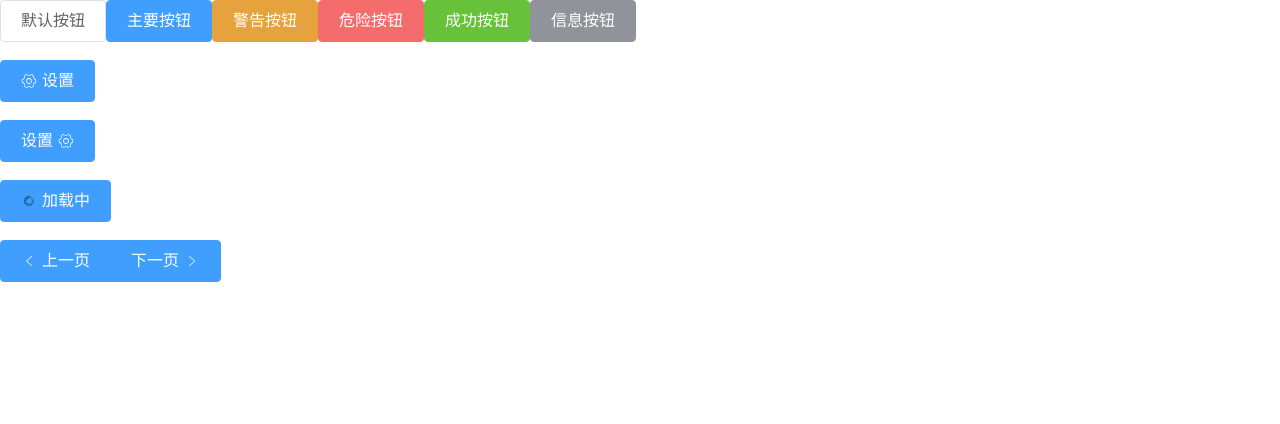
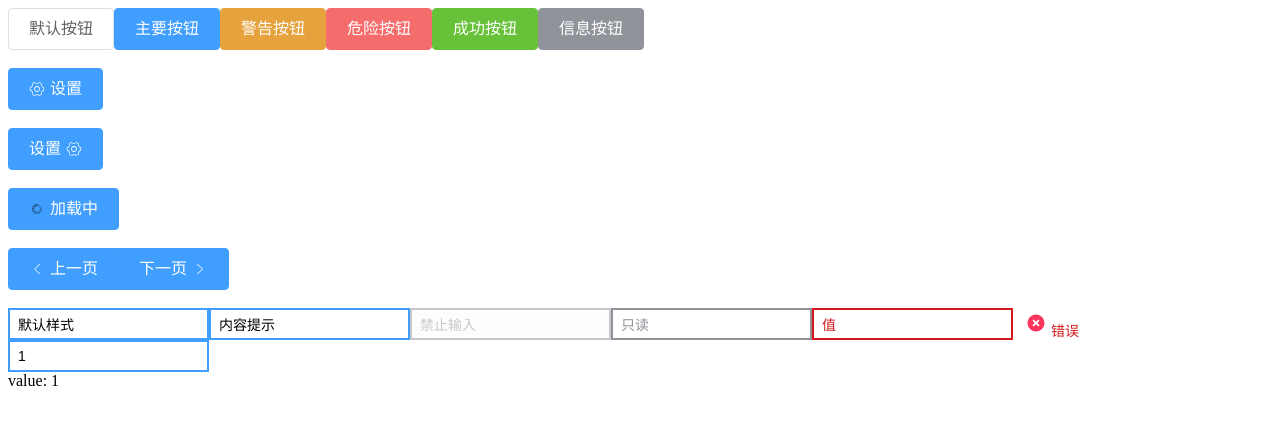
Before and after one commit to ruiqi11/PorUI, a Vue app: page / in a window 1280 px wide. Shown: the top 424 px of the page. Built offline with nearby package versions, Linux system fonts and the light colour scheme.

Commit message:
add input

```diff
--- a/src/App.vue
+++ b/src/App.vue
@@ -25,5 +25,28 @@
       <por-button icon='icon-back' type="primary" >上一页</por-button>
       <por-button icon='icon-more' type="primary" icon-position='right'>下一页</por-button>
     </por-button-group>
+    <br />
+    <br />
+    <!-- 输入框 -->
+    <por-input value="默认样式"></por-input>
+    <por-input value="内容提示" title="内容提示"></por-input>
+    <por-input value="禁止输入" disabled></por-input>
+    <por-input value="只读" readonly></por-input>
+    <por-input value="值" error="错误"></por-input>
+    <br/>
+    <!-- 双向绑定（Vue自有的） -->
+    <por-input v-model="value"></por-input>
+    <div>
+      value: {{value}}
+    </div>
   </div>
 </template>
+<script>
+export default {
+  data: function(){
+    return{
+      value: 1
+    }
+  }
+}
+</script>
--- a/src/packages/button-group.vue
+++ b/src/packages/button-group.vue
@@ -19,7 +19,7 @@ export default {
 }
 </script>
 
-<style lang='scss'>
+<style lang='scss' scoped>
 @import "./../styles/_var.scss"; // 导入公共样式
 // 通过样式让整个按钮组只有四个角是圆角，并且两个按钮之间只有1px边框
 .button-group {
--- a/src/packages/button.vue
+++ b/src/packages/button.vue
@@ -70,7 +70,7 @@ export default {
 </script>
 
 
-<style lang='scss'>
+<style lang='scss' scoped>
 // 导入公共样式
 @import '../styles/_var.scss';
 
@@ -169,59 +169,4 @@ export default {
     order: 1;
   }
 }
-
-  // 因为五中类型的按钮样式一个个写太过复杂，这里采用scss的循环遍历@each来写
-  // 格式：
-  // @each 类型,颜色  in (key:值) {
-  //  #{}取值表达式
-  // }
-
-  $color-list: (
-    primary: $primary,
-    success: $success,
-    info: $info,
-    warning: $warning,
-    danger: $danger
-  );
-  @each $c123, $c2 in $color-list {
-    #{"." + $c123} {
-      background: #{$c2};
-      border: 1px solid #{$c2};
-      color: #fff;
-      fill: #fff; //把颜色填充到当前元素内
-    }
-  }
-  @each $type,
-    $color
-      in (
-        primary: $primary-hover,
-        success: $success-hover,
-        info: $info-hover,
-        warning: $warning-hover,
-        danger: $danger-hover
-      )
-  {
-    #{"." + $type}:hover {
-      background: #{$color};
-      border: 1px solid #{$color};
-      color: #fff;
-    }
-  }
-  @each $type,
-    $color
-      in (
-        primary: $primary-active,
-        success: $success-active,
-        info: $info-active,
-        warning: $warning-active,
-        danger: $danger-active
-      )
-  {
-    #{"." + $type}:active,
-    #{"." + $type}:focus {
-      background: #{$color};
-      border: 1px solid #{$color};
-      color: #fff;
-    }
-  }
 </style>
--- a/src/packages/icon.vue
+++ b/src/packages/icon.vue
@@ -15,7 +15,7 @@
     }
   }
 </script>
-<style>
+<style scoped>
   .por-icon {
     width: 30px;
     height: 30px;
--- a/src/packages/index.js
+++ b/src/packages/index.js
@@ -2,6 +2,7 @@
 import Button from './button.vue'
 import Icon from './icon.vue'
 import ButtonGroup from './button-group.vue'
+import Input from './input.vue'
 
 // 在install方法里注册 全局组件
 // 引入的时候，use这个方法
@@ -10,6 +11,7 @@ const install = (Vue) => {
   Vue.component(Button.name, Button)
   Vue.component(Icon.name, Icon)
   Vue.component(ButtonGroup.name, ButtonGroup)
+  Vue.component(Input.name, Input)
 }
 
 
--- /dev/null
+++ b/src/packages/input.vue
@@ -0,0 +1,103 @@
+<template>
+  <div class="message" :class="{error}">
+    <!-- 给input绑定原生事件，当这些事件触发时：
+    去触发自定义事件，将value作为参数传入父组件中-->
+    <input
+      type="text"
+      :value="value"
+      :title="title"
+      :disabled="disabled"
+      :readonly="readonly"
+      @change="$emit('change', $event.target.value)"
+      @input="$emit('input', $event.target.value)"
+      @focus="$emit('focus', $event.target.value)"
+      @blur="$emit('blur', $event.target.value)"
+    />
+    <div v-if="error">
+      <!-- <icon name="error" fill="danger" border></icon> -->
+      <por-icon icon="icon-cuowu"></por-icon>
+      <span class="error-message">{{error}}</span>
+    </div>
+  </div>
+</template>
+<script>
+export default {
+  name: "por-input",
+  props: {
+    value: {
+      type: String
+    },
+    // 鼠标放置显示的提示
+    title: {
+      type: String
+    },
+    // 禁用
+    disabled: {
+      type: Boolean,
+      default: false
+    },
+    readonly: {
+      type: Boolean,
+      default: false
+    },
+    error: {
+      type: String
+    }
+  }
+};
+</script>
+<style lang="scss" scoped>
+@import '../styles/_var.scss';
+
+.message {
+  font-size: $font-size;
+  display: inline-flex;
+  align-items: center;
+  > :not(:last-child) {
+    margin-right: 0.5rem;
+  }
+  > input {
+    padding: 0 8px;
+    height: $input-height;
+    border: 2px solid $color-primary;
+    font-size: inherit;
+    &:hover {
+      border-color: $border-hover-color;
+    }
+    &:focus {
+      outline: none;
+      box-shadow: inset 0 1px 3px $color-primary;
+    }
+    &[disabled],
+    &[readOnly] {
+      border-color: $color-info;
+      color: $color-info;
+      cursor: not-allowed;
+    }
+    &[readOnly]:focus {
+      outline: none;
+      box-shadow: inset 0 1px 3px $color-info;
+    }
+    &[disabled] {
+      opacity: 0.5;
+    }
+  }
+  &.error {
+    > input {
+      border: 2px solid $color-danger;
+      color: $color-danger;
+      &:hover {
+        border-color: $red-hover-color;
+      }
+      &:focus {
+        outline: none;
+        box-shadow: inset 0 1px 3px $color-danger;
+      }
+    }
+  }
+  .error-message {
+    color: $color-danger;
+    line-height: 1rem;
+  }
+}
+</style>
--- a/src/styles/_var.scss
+++ b/src/styles/_var.scss
@@ -6,14 +6,12 @@ $success: #67C23A;
 $warning: #E6A23C;
 $danger: #F56C6C;
 $info: #909399;
-
 // 鼠标移入的颜色
 $primary-hover: #66b1ff;
 $success-hover: #85ce61;
 $warning-hover: #ebb563;
 $danger-hover: #f78989;
 $info-hover: #a6a9ad;
-
 // 激活的颜色
 $primary-active: #3a8ee6;
 $success-active: #5daf34;
@@ -26,3 +24,20 @@ $info-active: #82848a;
   margin: 0;
   box-sizing: border-box;
 }
+
+$animation-duration: 500ms;
+$border-color: #ebeef5;
+$border-hover-color: #66b1ff;
+$border-radius: 4px;
+$color-danger: #d2181c;
+$color-info: #909399;
+$color-primary: #409eff;
+$color-success: #67c23a;
+$color-warning: #f34711;
+$color: #ffffff;
+$font-family: PingFangSC-Regular;
+$font-size: 14px;
+$input-height: 32px;
+$red-hover-color: #e94043;
+$min-height: 40px;
+$toast-bg: rgba(0, 0, 0, 0.75);
```
Also changed, not shown: src/styles/icon.js. Lines whose indentation alone changed are shown as unchanged.
